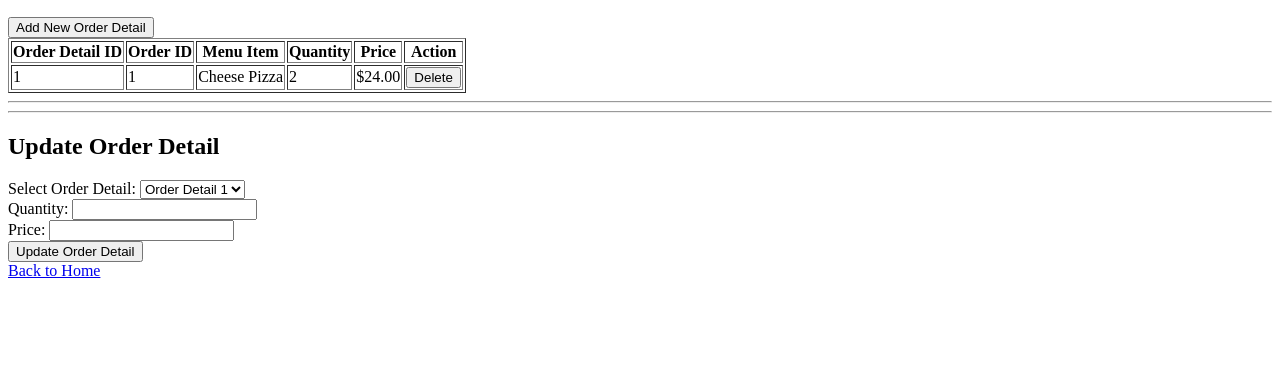
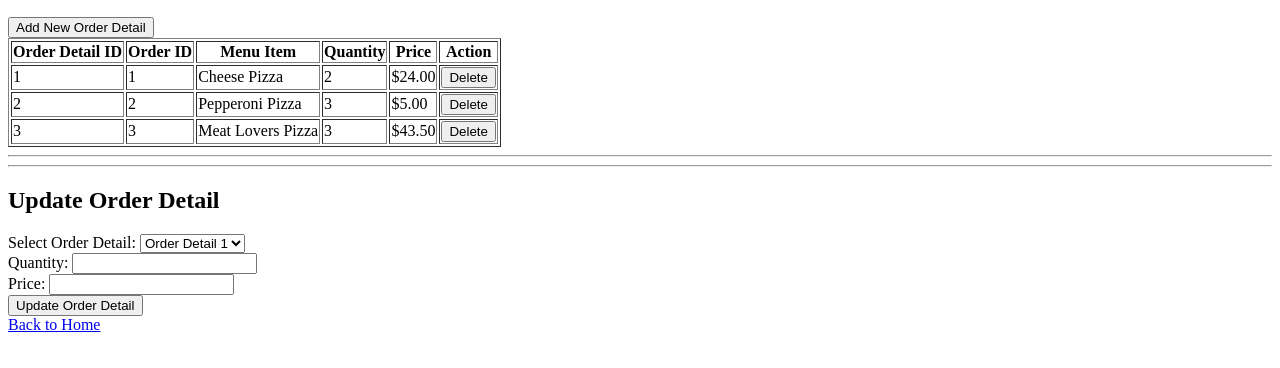
Before and after one commit to z3chm3k1/cs340project, a plain HTML site: page manage_order_details.html in a window 1280 px wide. Shown: the part 292-660 px from the top of the page. Drawn offline with Linux system fonts and the light colour scheme.

Commit message:
Update manage_order_details.html added 2 rows sample data

```diff
--- a/manage_order_details.html
+++ b/manage_order_details.html
@@ -44,9 +44,29 @@
             <td>$24.00</td>
             <td><button class="deletebutton">Delete</button></td>
         </tr>
+
+        <tr>
+            <td>2</td>
+            <td>2</td>
+            <td>Pepperoni Pizza</td>
+            <td>3</td>
+            <td>$5.00</td>
+            <td><button class="deletebutton">Delete</button></td>
+        </tr>
+
+        <tr>
+            <td>3</td>
+            <td>3</td>
+            <td>Meat Lovers Pizza</td>
+            <td>3</td>
+            <td>$43.50</td>
+            <td><button class="deletebutton">Delete</button></td>
+        </tr>
     </table>
 
     <hr>
+
+
 
     <!-- Add New Order Detail Form (Initially Hidden) -->
     <div id="addOrderDetailForm" style="display: none;">
```
